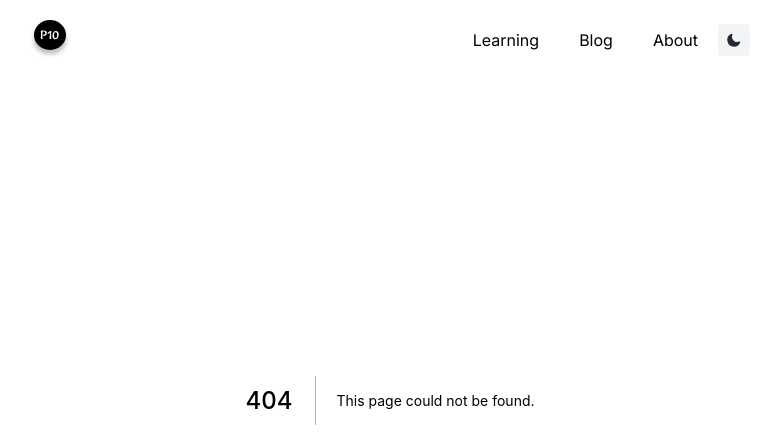
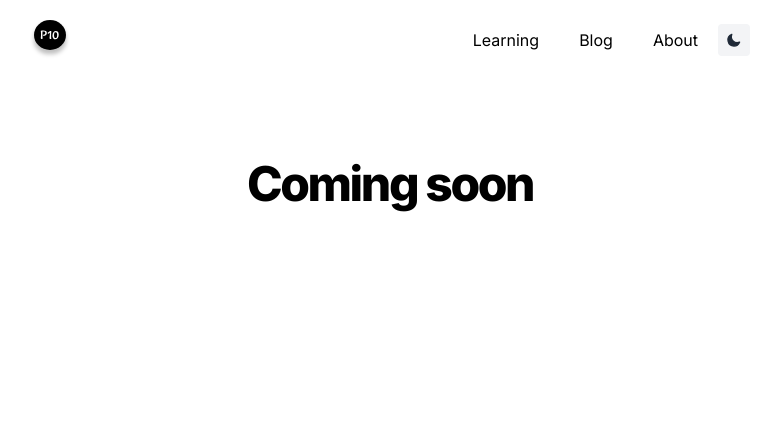
Before and after one commit to pranavp10/pranavp10.me, a Next.js app: page /about in a window 1280 px wide. Before the commit this address had no page. Shown: the top 448 px of the page, without its empty margins (250-1022 px from the left). Built offline with nearby package versions, Linux system fonts and the light colour scheme.

Commit message:
comming soon added to the about page

```diff
--- /dev/null
+++ b/pages/about.js
@@ -0,0 +1,22 @@
+export default function IndexPage() {
+  return (
+    <>
+      <div>
+        <section className="relative">
+          <div className="max-w-xl mx-auto px-4 sm:px-6">
+            <div className="pt-32 md:pt-40">
+              <div className="text-center ">
+                <h1
+                  className="text-5xl font-extrabold leading-tighter tracking-tighter mb-4"
+                  data-aos="zoom-y-out"
+                >
+                  Coming soon
+                </h1>
+              </div>
+            </div>
+          </div>
+        </section>
+      </div>
+    </>
+  );
+}
```
